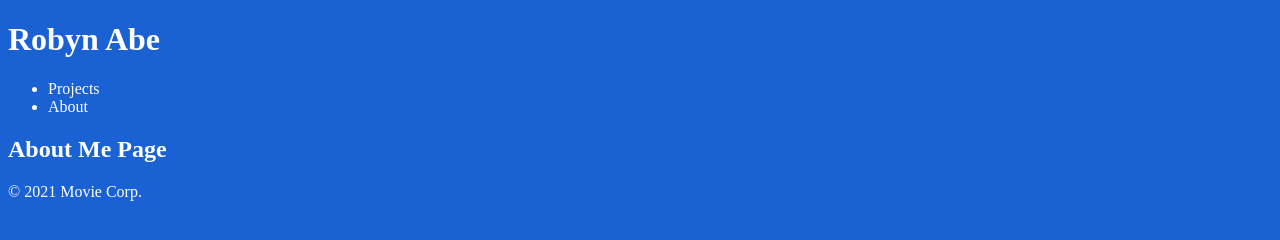
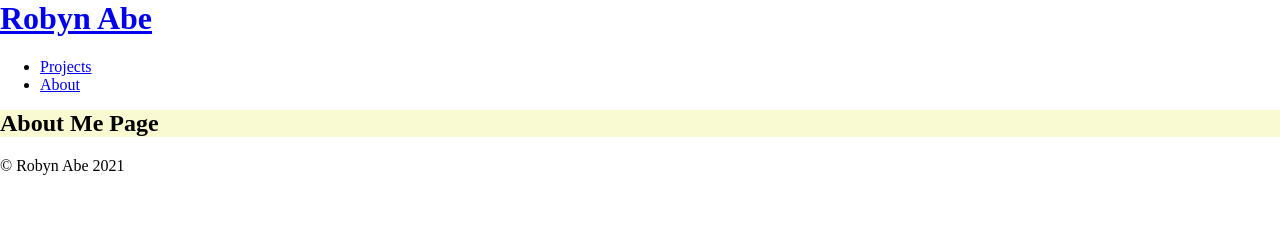
Before and after one commit to robynabe/portfolio, a React app in the folder portfolio/: page /about in a window 1280 px wide. Built offline with nearby package versions, Linux system fonts and the light colour scheme.

Commit message:
Style files set up

```diff
--- a/portfolio/src/components/Footer.js
+++ b/portfolio/src/components/Footer.js
@@ -6,7 +6,7 @@ function Footer() {
 
   return (
     <footer>
-      <p>&copy; {year} Movie Corp.</p>
+      <p>&copy; Robyn Abe {year}</p>
     </footer>
   );
 }
--- a/portfolio/src/index.js
+++ b/portfolio/src/index.js
@@ -1,6 +1,6 @@
 import React from 'react';
 import ReactDOM from 'react-dom';
-import AppRouter from './routers/AppRouter';
+import AppRouter from './router/AppRouter';
 import './styles/styles.scss';
 
 ReactDOM.render(
--- /dev/null
+++ b/portfolio/src/styles/partials/about.scss
@@ -0,0 +1,4 @@
+// ABOUT PAGE STYLES //
+.about-main {
+  background-color: lightgoldenrodyellow;
+}
--- /dev/null
+++ b/portfolio/src/styles/partials/main.scss
@@ -0,0 +1,4 @@
+// MAIN CONTENT STYLES //
+.main {
+  background-color: lightgrey;
+}
--- /dev/null
+++ b/portfolio/src/styles/partials/resets.scss
@@ -0,0 +1,23 @@
+// STYLE RESETS //
+
+html {
+  box-sizing: border-box;
+}
+*,
+*:before,
+*:after {
+  box-sizing: inherit;
+}
+body {
+  margin: 0;
+}
+
+h1,
+h2,
+h3,
+h4,
+h5,
+h6,
+p {
+  margin-top: 0;
+}
--- a/portfolio/src/styles/styles.scss
+++ b/portfolio/src/styles/styles.scss
@@ -1,15 +1,9 @@
-body {
-    background-color: #1a61d4;
-    color: white;
-}
+@charset "utf-8";
 
-a,
-a:visited {
-    color: white;
-}
-
-header {
-    a {
-        text-decoration: none;
-    }
-}
+// partial imports
+@use './partials/resets';
+@use './partials/header';
+@use './partials/nav';
+@use './partials/main';
+@use './partials/about';
+@use './partials/footer';
```
Also changed, not shown: portfolio/src/router/AppRouter.js (renamed from portfolio/src/routers/AppRouter.js), portfolio/src/styles/partials/footer.scss (added), portfolio/src/styles/partials/header.scss (added), portfolio/src/styles/partials/nav.scss (added).
